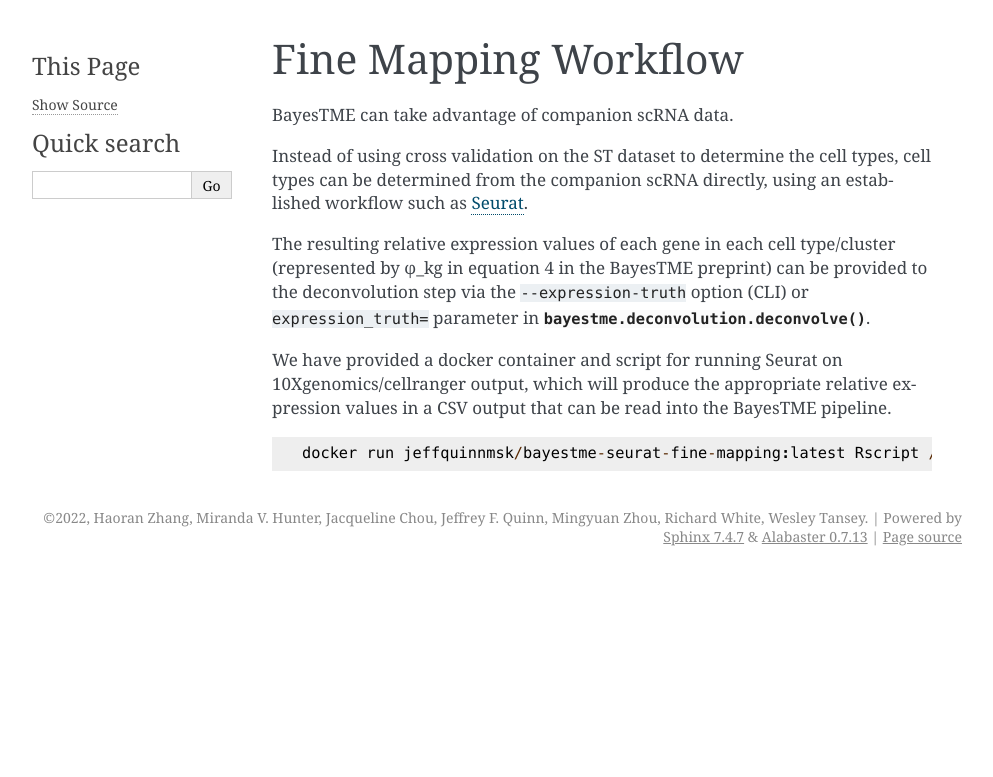
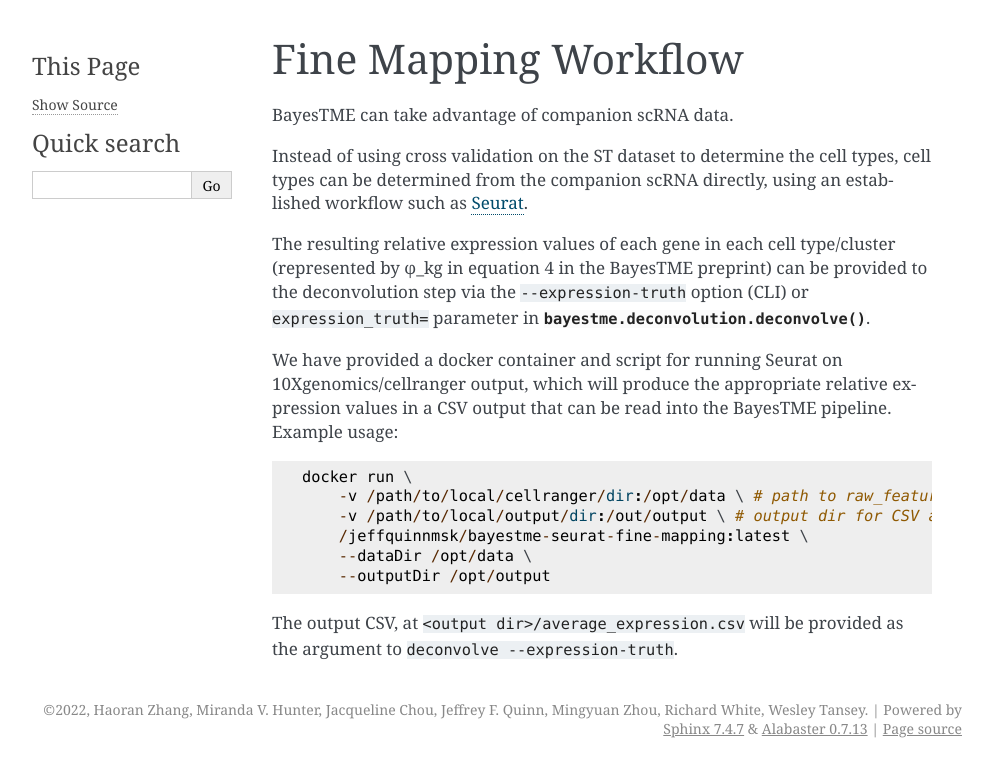
Before and after one commit to tansey-lab/bayestme, a Sphinx documentation site: the page built from docs/fine_mapping_workflow.rst, in a window 1280 px wide. Shown: the top 777 px of the page, without its empty margins (148-1141 px from the left). Built offline with Sphinx 7.4.7, drawn with Linux system fonts in a browser that asks for light colours; pages that are not in the unit, such as notebooks, are missing from menus.

Commit message:
finished docs

```diff
--- a/docs/fine_mapping_workflow.rst
+++ b/docs/fine_mapping_workflow.rst
@@ -14,8 +14,17 @@ via the ``--expression-truth`` option (CLI) or ``expression_truth=`` parameter i
 
 We have provided a docker container and script for running Seurat on 10Xgenomics/cellranger output,
 which will produce the appropriate relative expression values in a CSV output that can
-be read into the BayesTME pipeline.
+be read into the BayesTME pipeline. Example usage:
 
 .. code::
 
-    docker run jeffquinnmsk/bayestme-seurat-fine-mapping:latest Rscript /
+    docker run \
+        -v /path/to/local/cellranger/dir:/opt/data \ # path to raw_feature_bc_matrix directory in the cellranger output
+        -v /path/to/local/output/dir:/out/output \ # output dir for CSV and plot results
+        /jeffquinnmsk/bayestme-seurat-fine-mapping:latest \
+        --dataDir /opt/data \
+        --outputDir /opt/output
+
+
+The output CSV, at ``<output dir>/average_expression.csv`` will be provided as the
+argument to ``deconvolve --expression-truth``.
```
Also changed, not shown: 5 other files.
